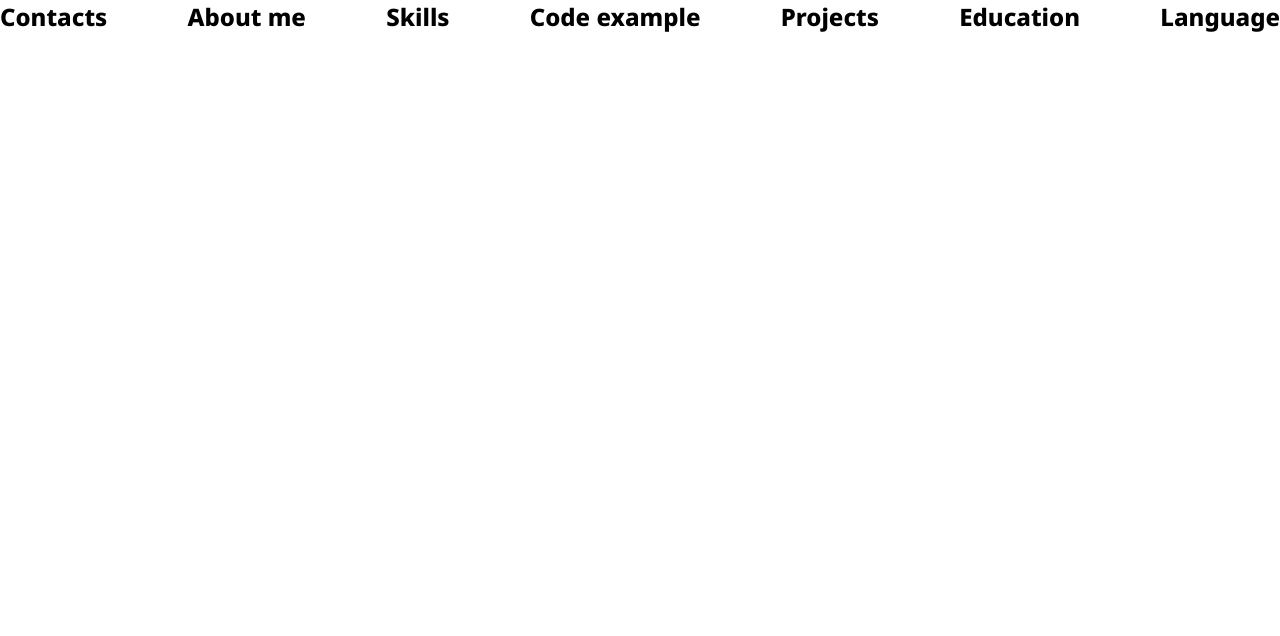
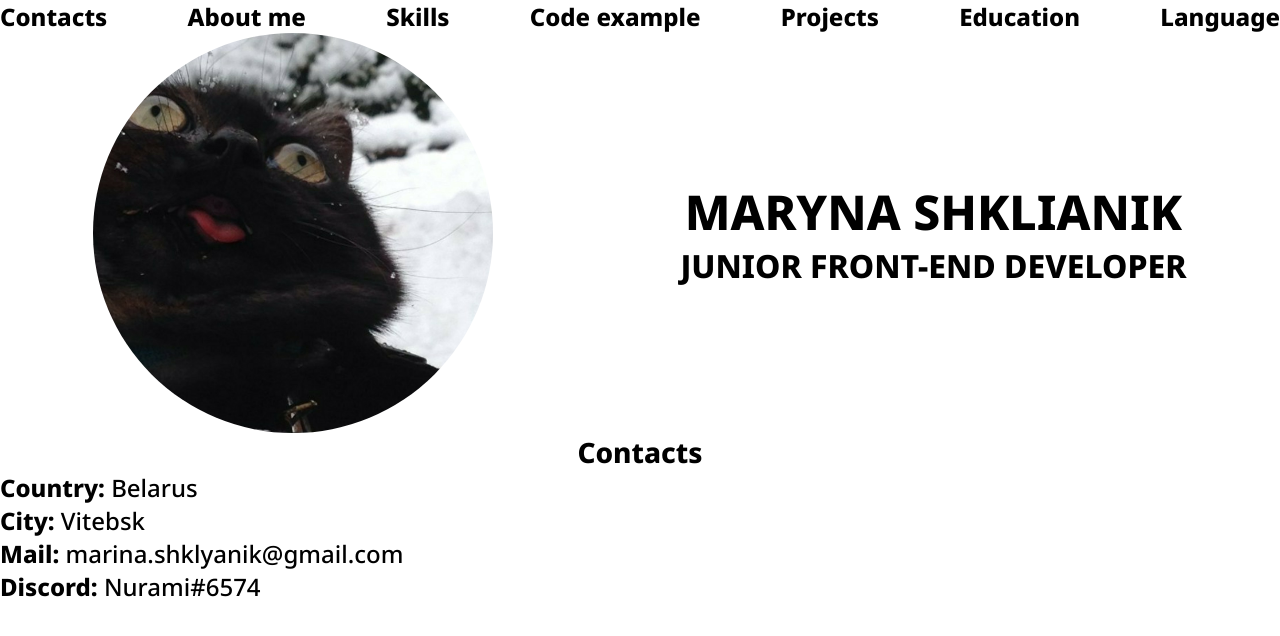
Before and after one commit to Marlettemarilyt/rsschool-cv, a plain HTML site: page index.html in a window 1280 px wide. Drawn offline with Linux system fonts and the light colour scheme.

Commit message:
feat: add profile, contacts

```diff
--- a/index.html
+++ b/index.html
@@ -26,7 +26,26 @@
               </nav>
         </div>
     </header>
-    <main></main>
+    <main>
+        <section class="profile container">
+            <img src="./assets/img/Cat.jpg" alt="profile photo" class="profile-photo">
+            <div class="profile-title">
+                <h1 class="maintitle">Maryna Shklianik</h1>
+                <h2 class="subtitle">Junior front-end developer</h2>
+            </div>
+        </section>
+        <section class="contacts container" id="contacts">
+            <h3 class="section-title">
+                Contacts
+            </h3>
+            <ul class="contacts-list">
+                <li class="contacts-item"><span class="contacts-span">Country:</span> Belarus</li>
+                <li class="contacts-item"><span class="contacts-span">City:</span> Vitebsk</li>
+                <li class="contacts-item"><span class="contacts-span">Mail:</span> marina.shklyanik@gmail.com</li>
+                <li class="contacts-item"><span class="contacts-span">Discord:</span> Nurami#6574</li>
+            </ul>
+        </section>
+    </main>
     <footer></footer>
 </body>
 </html>
--- a/style.css
+++ b/style.css
@@ -29,3 +29,46 @@ li {
     font-size: 24px;
     font-weight: 800;
 }
+
+.profile {
+    display: flex;
+    flex-direction: row;
+    justify-content: space-around;
+}
+
+.profile-photo {
+    width: 400px;
+    height: 400px;
+    border-radius: 50%;
+}
+
+.profile-title {
+    display: flex;
+    flex-direction: column;
+    justify-content: center;
+    align-items: center;
+}
+
+.maintitle {
+    font-size: 48px;
+    text-transform: uppercase;
+}
+
+.subtitle {
+    font-size: 32px;
+    text-transform: uppercase;
+}
+
+.section-title {
+    font-size: 28px;
+    text-align: center;
+}
+
+.contacts-item {
+    font-size: 24px;
+
+}
+
+.contacts-span {
+    font-weight: 800;
+}
```
Also changed, not shown: assets/img/Cat.jpg (added).
